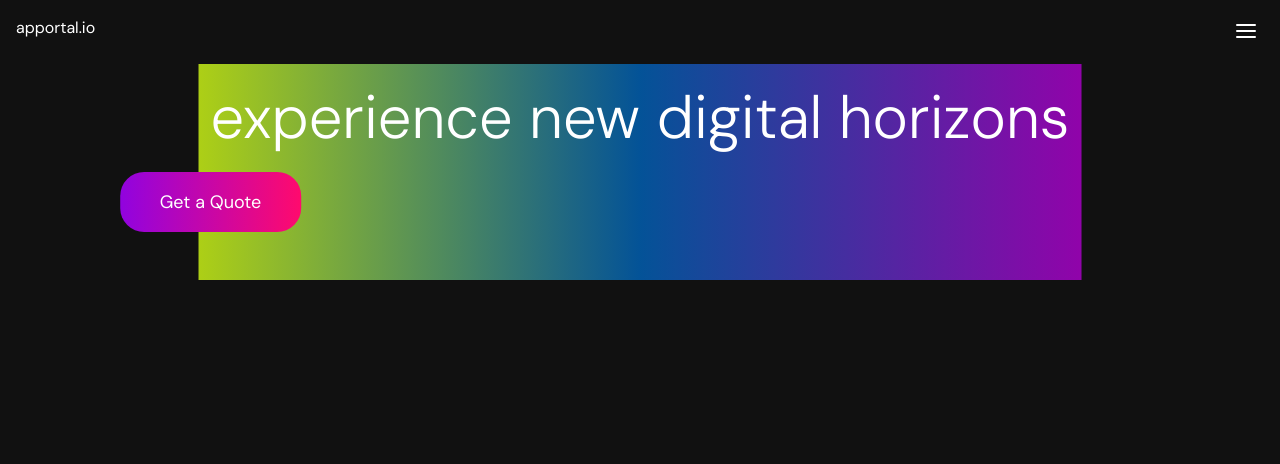
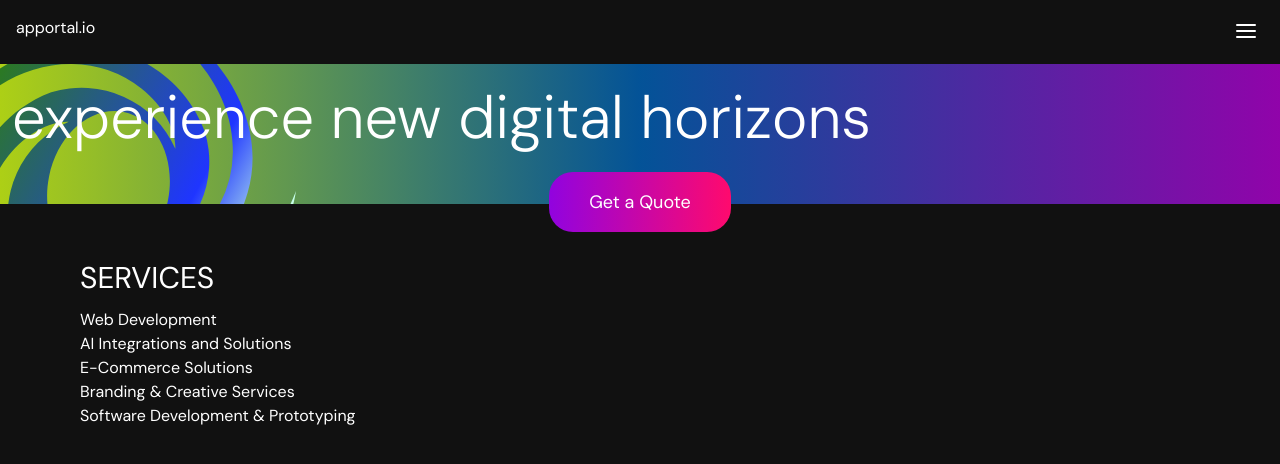
Before and after one commit to zackmorgs/apportal.io, a Next.js app: page / in a window 1280 px wide. Shown: the top 464 px of the page. Built offline with nearby package versions, Linux system fonts and the light colour scheme.

Commit message:
layout update, servicehomepage component

```diff
--- a/app/(default)/page.tsx
+++ b/app/(default)/page.tsx
@@ -1,15 +1,14 @@
 import Image from 'next/image'
 import "@/styles/homepage.scss";
 
+import ServicesHomepage from '@/components/services-homepage';
 import HeroHomepage from '@/components/hero-homepage'
 
 export default function Home() {
   return (
     <>
       <HeroHomepage/>
-      <section>
-
-      </section>
+      <ServicesHomepage/>
     </>
   )
 }
--- a/app/layout.tsx
+++ b/app/layout.tsx
@@ -25,7 +25,7 @@ export default function RootLayout({
     <html lang="en">
       <body className={dmSans.className}>
         <Header/>
-        <main className="flex min-h-screen flex-col items-center justify-between">
+        <main className="flex flex-col items-center justify-between">
           {children}
         </main>
       </body>
--- a/components/hero-homepage.tsx
+++ b/components/hero-homepage.tsx
@@ -1,12 +1,15 @@
 import Hero from '@/components/ui/hero'
 import { HeadingXL } from '@/components/ui/heading'
 import Link from 'next/link';
+import Image from 'next/image';
 
 
 export default function HeroHomepage() {
     return (
+        <section id="hero-container">
             <Hero className="hero-homepage">
                 <div className="hero-bg">
+                    <Image id="portal-bg" src="/svg/portal.svg" alt="apportal.io Portal" width={375} height={375} />
                 </div>
                 <div className="hero-text">
                     <HeadingXL>
@@ -14,9 +17,12 @@ export default function HeroHomepage() {
                     </HeadingXL>
 
                 </div>
-            <Link id="btn-quote" className="btn" href="/contact">
+                <div id="cta">
+                    <Link id="btn-quote" className="btn" href="/contact" aria-label="Get a Quote">
                         Get a Quote
                     </Link>
+                </div>
             </Hero>
+        </section>
     )
 }
--- /dev/null
+++ b/components/services-homepage.tsx
@@ -0,0 +1,49 @@
+import { HeadingLg } from '@/components/ui/heading';
+import Link from 'next/link';
+
+const services = [
+    {
+        name: "Web Development",
+        url: ""
+    },
+    {
+        name: "AI Integrations and Solutions",
+        url: ""
+    },
+    {
+        name: "E-Commerce Solutions",
+        url: ""
+    },
+    {
+        name: "Branding & Creative Services",
+        url: ""
+    },
+    {
+        name: "Software Development & Prototyping",
+        url: ""
+    }
+]
+
+export default function ServicesHomepage() {
+    return (
+        <section id="services_homepage" className="mt-8">
+            <div className="max-w-6xl mx-auto py-4 px-4">
+                <HeadingLg>
+                    services
+                </HeadingLg>
+                <ul id="services-list">
+                    {services.map((service)=>{
+                        return (
+                            <li>
+                                <Link href={service.url} aria-label={service.name}>
+                                    {service.name}
+                                </Link>
+                            </li>
+                        )
+                    })}
+                </ul>
+
+            </div>
+        </section>
+    )
+}
--- a/components/ui/heading.tsx
+++ b/components/ui/heading.tsx
@@ -21,7 +21,7 @@ export function HeadingXL({ children }: HeadingProps) {
 
 export function HeadingLg({ children }: HeadingProps) {
     return (
-        <h2 className={`uppercase text-3xl mt-2 font-bold leading-tighter`}>{children}</h2>
+        <h2 className={`uppercase text-3xl mt-2 mb-3 leading-tighter`}>{children}</h2>
     )
 }
 
--- a/styles/header.scss
+++ b/styles/header.scss
@@ -42,7 +42,8 @@
 }
 
 .nav-link {
-    @apply py-2 px-4 block text-lg;
+    @apply py-4 px-4 block text-lg;
+    background-color:hsla(0, 0%, 7%, 90%);
 }
 
 #nav_items {
@@ -54,7 +55,6 @@
         @apply block;
     }
 }
-
 @media not all and (min-width: 640px) {
 
 }
--- a/styles/homepage.scss
+++ b/styles/homepage.scss
@@ -1,28 +1,43 @@
 @tailwind utilities;
 // mobile-first
 
+#hero-container {
+    @apply w-full;
+}
+
 .hero-homepage {
-    @apply relative  mt-16 px-3 pt-6 pb-12;
+    @apply relative mt-16 px-3 pt-6 pb-14 w-full;
 
 }
 
 .hero-bg {
-    @apply absolute left-1/2 transform -translate-x-1/2 bottom-0 pointer-events-none w-full h-full;
+    @apply absolute left-1/2 transform -translate-x-1/2 bottom-0 pointer-events-none w-full h-full overflow-hidden;
     background:linear-gradient(90deg, rgba(212,255,23,0.8), rgba(0,99,185,0.8), rgba(176, 0, 208, 0.8));
     z-index:-1;
 }
-
+#portal-bg {
+    @apply absolute;
+    top: -63px;
+    left: -79px;
+    // height:200%;
+    // width:200%;
+}
 .hero-text {
     // @apply z-10;
 }
-
+#cta {
+    @apply flex flex-row justify-center;
+}
 #btn-quote {
-    @apply py-4 px-10 rounded-3xl inline-block mt-6 text-center left-1/2 -translate-x-1/2 text-lg;
+    @apply py-4 px-10 rounded-3xl inline-block mt-6 text-center text-lg absolute;
     // border-radius:2rem;
     background:linear-gradient(90deg, rgb(145,3,223), rgb(255,10,109));
     // outline:2px solid rgba(255,255,255,0.3);
 }
 
+#services_homepage {
+    @apply w-full;
+}
 @media not all and (min-width: 640px) {
 
 }
```
Also changed, not shown: public/svg/portal.svg. Lines whose indentation alone changed are shown as unchanged.
